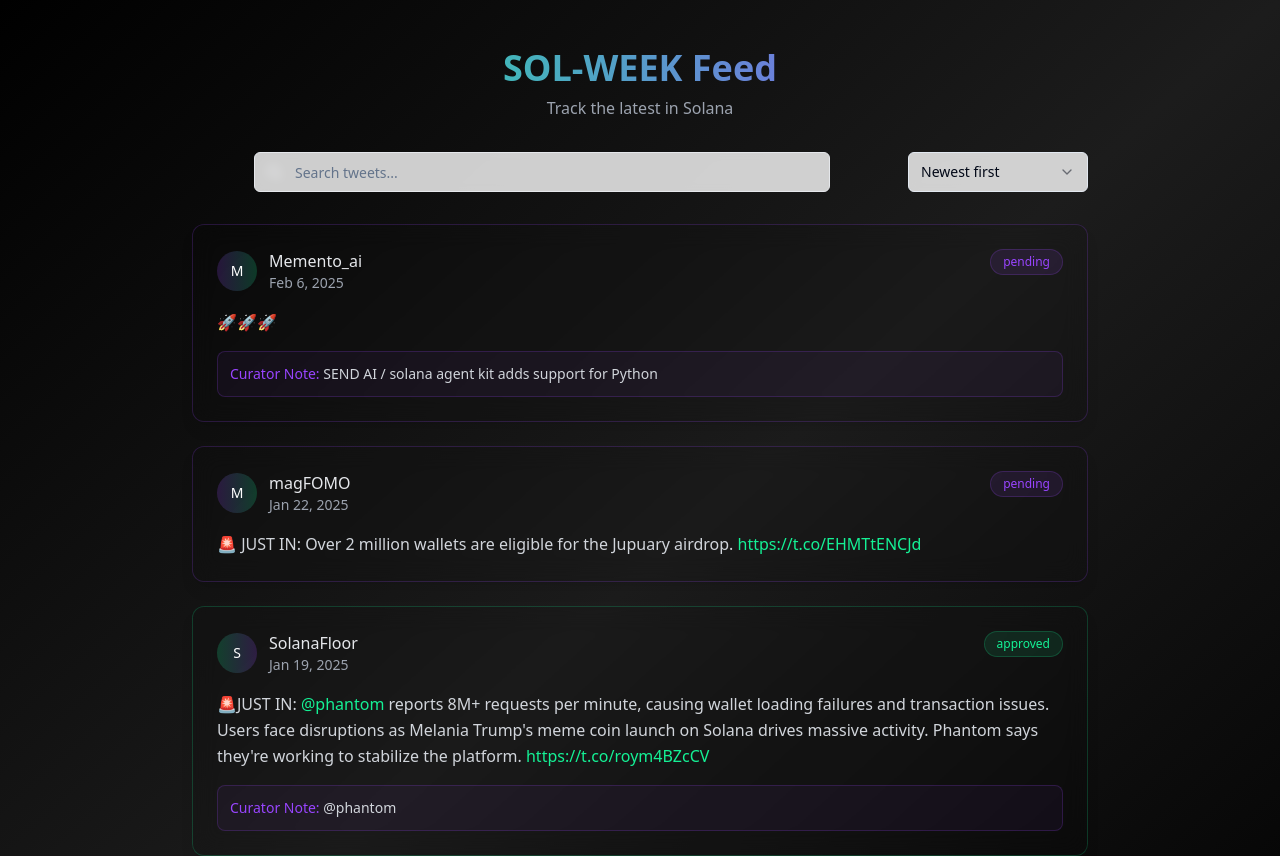
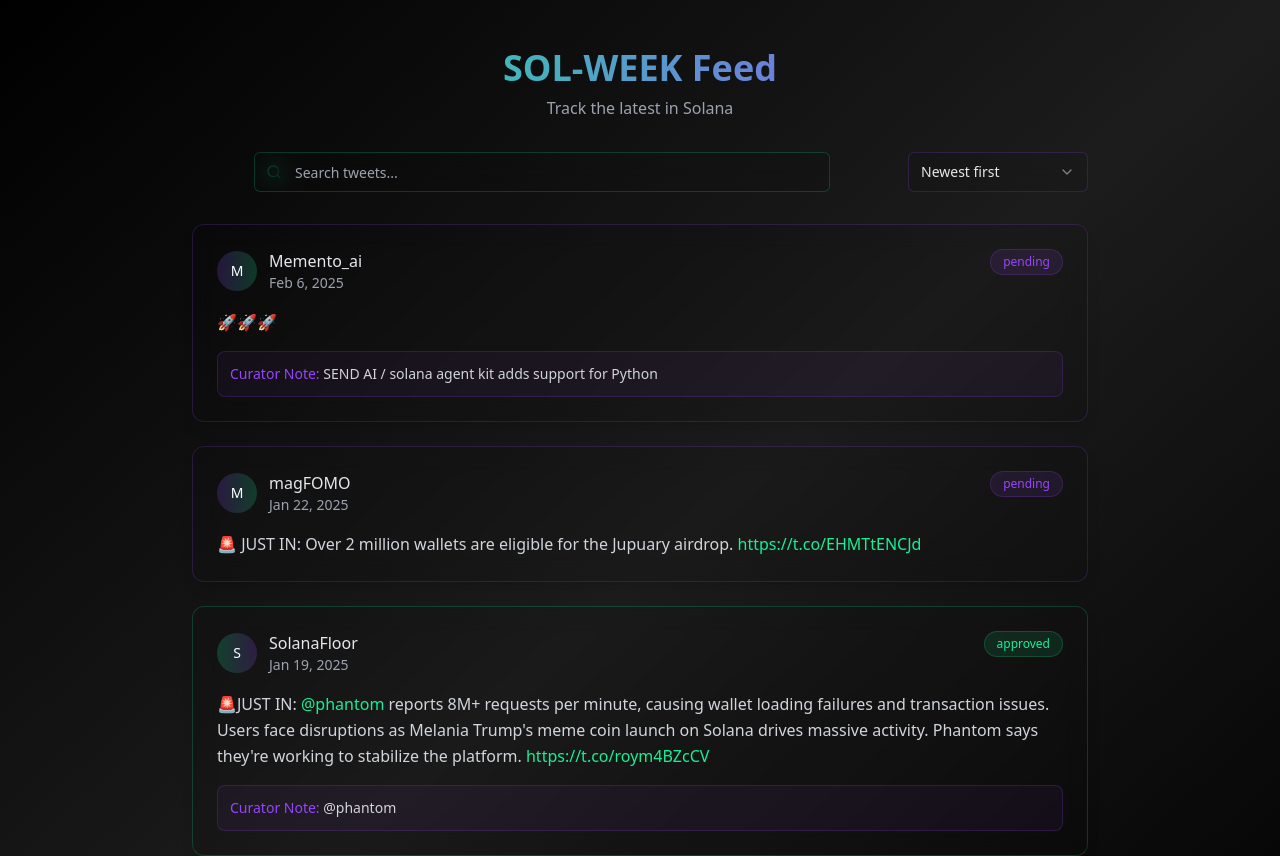
Before and after one commit to PotLock/curate-feed-template, a React (Vite) app: page / in a window 1280 px wide. Shown: the top 856 px of the page. Built offline with nearby package versions, Linux system fonts and the light colour scheme.

Commit message:
Refactor search and sort bars
Improve the styling of the search and sort bars to match the overall design of the page.

```diff
--- a/src/components/tweet/SearchBar.tsx
+++ b/src/components/tweet/SearchBar.tsx
@@ -11,14 +11,14 @@ export const SearchBar = ({ value, onChange }: SearchBarProps) => {
   return (
     <div className="relative w-full max-w-xl mx-auto">
       <div className="absolute inset-y-0 left-3 flex items-center pointer-events-none">
-        <Search className="h-4 w-4 text-gray-400" />
+        <Search className="h-4 w-4 text-[#14F195]" />
       </div>
       <Input
         type="text"
         placeholder="Search tweets..."
         value={value}
         onChange={(e) => onChange(e.target.value)}
-        className="pl-10 bg-white/80 backdrop-blur-sm border-gray-200 focus:ring-gray-200 focus:border-gray-300 transition-all duration-300"
+        className="pl-10 bg-[#000000]/5 backdrop-blur-md border-[#14F195]/20 hover:border-[#14F195]/40 text-gray-200 placeholder:text-gray-400 focus:ring-[#14F195]/20 focus:border-[#14F195]/40 transition-all duration-300"
       />
     </div>
   );
--- a/src/components/tweet/SortSelect.tsx
+++ b/src/components/tweet/SortSelect.tsx
@@ -15,13 +15,13 @@ interface SortSelectProps {
 export const SortSelect = ({ value, onChange }: SortSelectProps) => {
   return (
     <Select value={value} onValueChange={onChange}>
-      <SelectTrigger className="w-[180px] bg-white/80 backdrop-blur-sm">
+      <SelectTrigger className="w-[180px] bg-[#000000]/5 backdrop-blur-md border-[#9945FF]/20 hover:border-[#9945FF]/40 text-gray-200">
         <SelectValue placeholder="Sort by..." />
       </SelectTrigger>
-      <SelectContent>
-        <SelectItem value="date-desc">Newest first</SelectItem>
-        <SelectItem value="date-asc">Oldest first</SelectItem>
-        <SelectItem value="username">Username</SelectItem>
+      <SelectContent className="bg-[#1C1C1C] border-[#9945FF]/20">
+        <SelectItem value="date-desc" className="text-gray-200 focus:bg-[#9945FF]/20 focus:text-white">Newest first</SelectItem>
+        <SelectItem value="date-asc" className="text-gray-200 focus:bg-[#9945FF]/20 focus:text-white">Oldest first</SelectItem>
+        <SelectItem value="username" className="text-gray-200 focus:bg-[#9945FF]/20 focus:text-white">Username</SelectItem>
       </SelectContent>
     </Select>
   );
```
